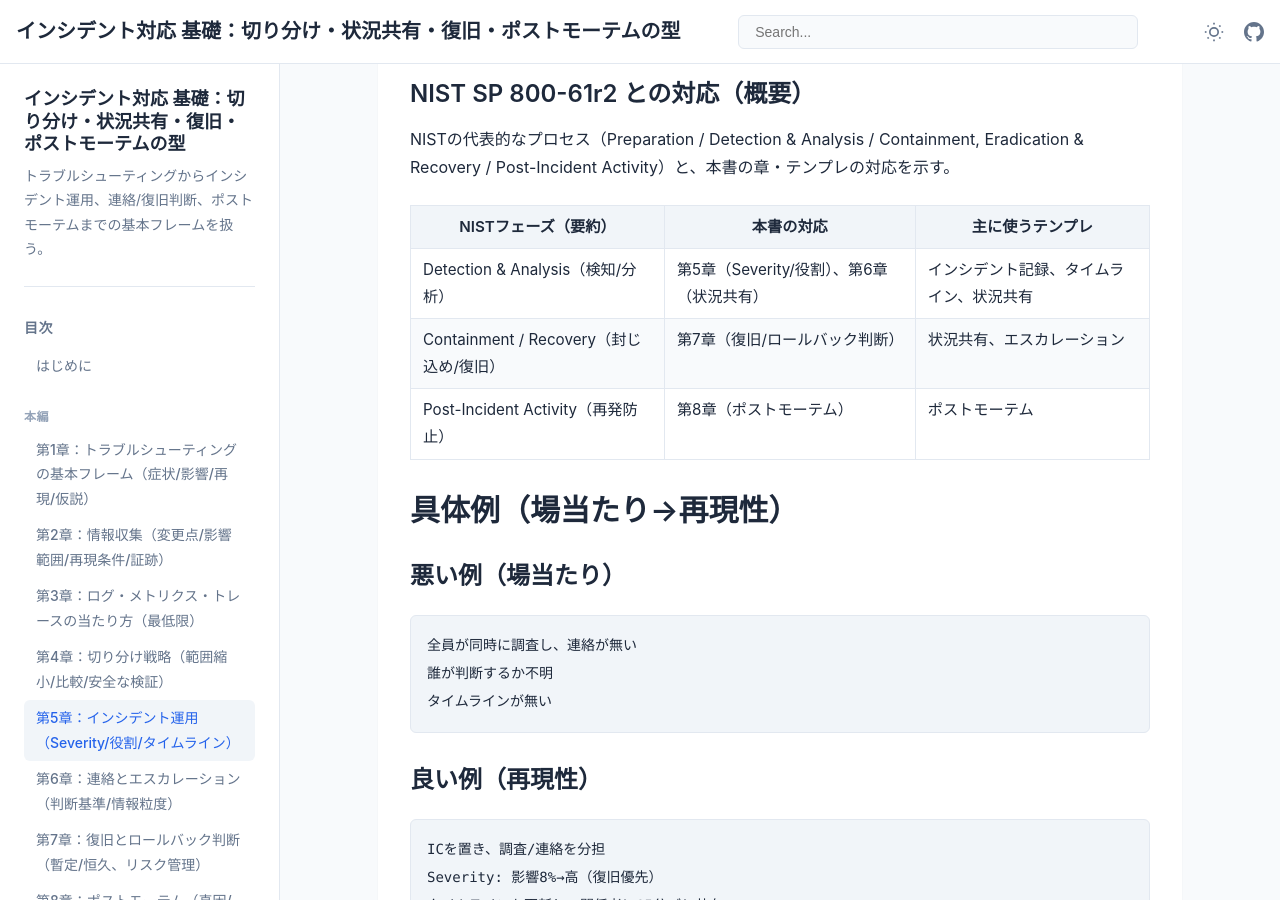
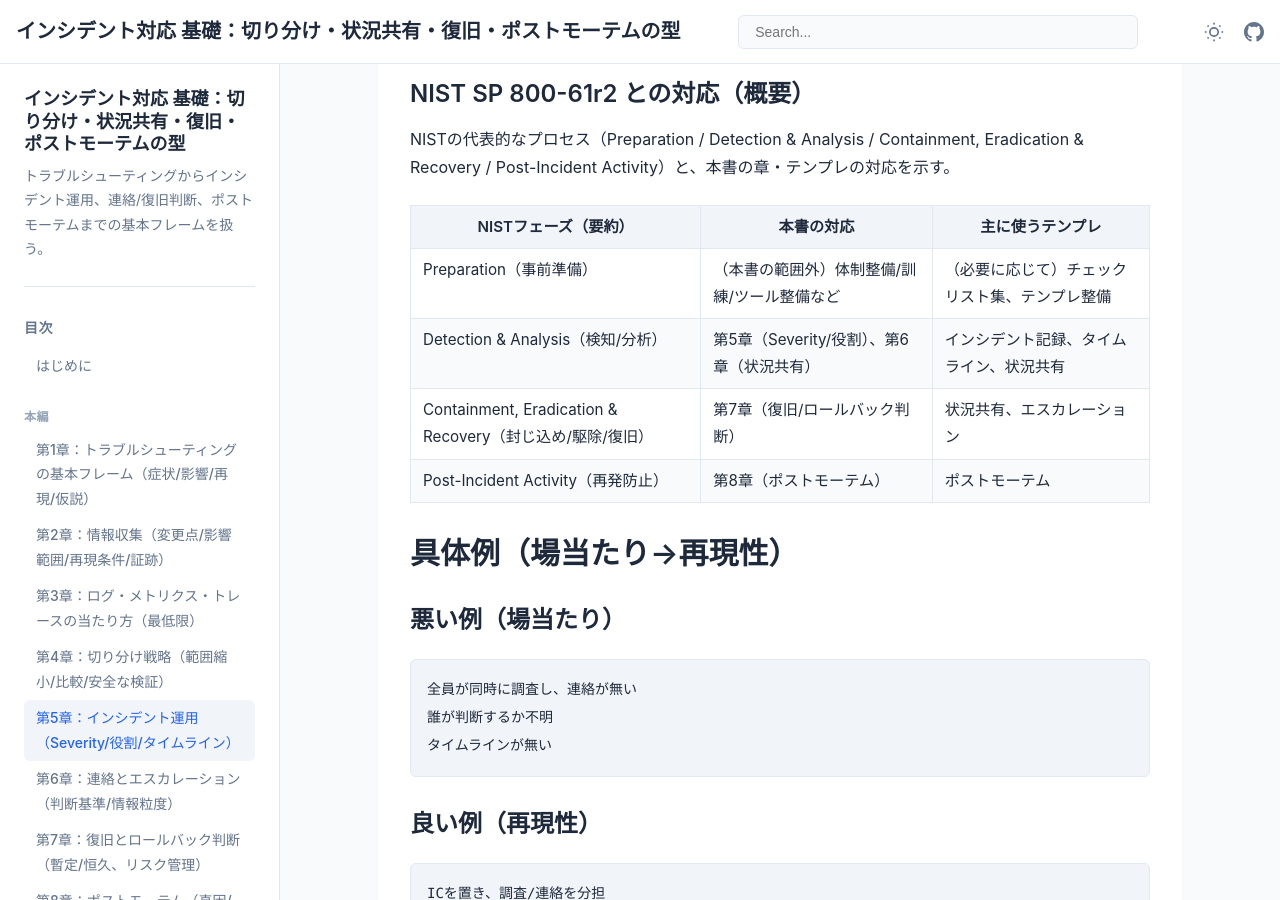
Before and after one commit to itdojp/incident-response-basics-book, a Jekyll site: the page built from docs/chapters/chapter-05/index.md, in a window 1280 px wide and 900 px high, scrolled down 834 px. Built offline with Jekyll 4.4.1, drawn with Linux system fonts in a browser that asks for light colours.

Commit message:
docs: align NIST phase names and fix wording (#13)

```diff
--- a/docs/chapters/chapter-05/index.md
+++ b/docs/chapters/chapter-05/index.md
@@ -35,8 +35,9 @@ NISTの代表的なプロセス（Preparation / Detection & Analysis / Containme
 
 | NISTフェーズ（要約） | 本書の対応 | 主に使うテンプレ |
 |---|---|---|
+| Preparation（事前準備） | （本書の範囲外）体制整備/訓練/ツール整備など | （必要に応じて）チェックリスト集、テンプレ整備 |
 | Detection & Analysis（検知/分析） | 第5章（Severity/役割）、第6章（状況共有） | インシデント記録、タイムライン、状況共有 |
-| Containment / Recovery（封じ込め/復旧） | 第7章（復旧/ロールバック判断） | 状況共有、エスカレーション |
+| Containment, Eradication & Recovery（封じ込め/駆除/復旧） | 第7章（復旧/ロールバック判断） | 状況共有、エスカレーション |
 | Post-Incident Activity（再発防止） | 第8章（ポストモーテム） | ポストモーテム |
 
 ## 具体例（場当たり→再現性）
```
Also changed, not shown: docs/chapters/chapter-08/index.md (+1 -1 lines).
